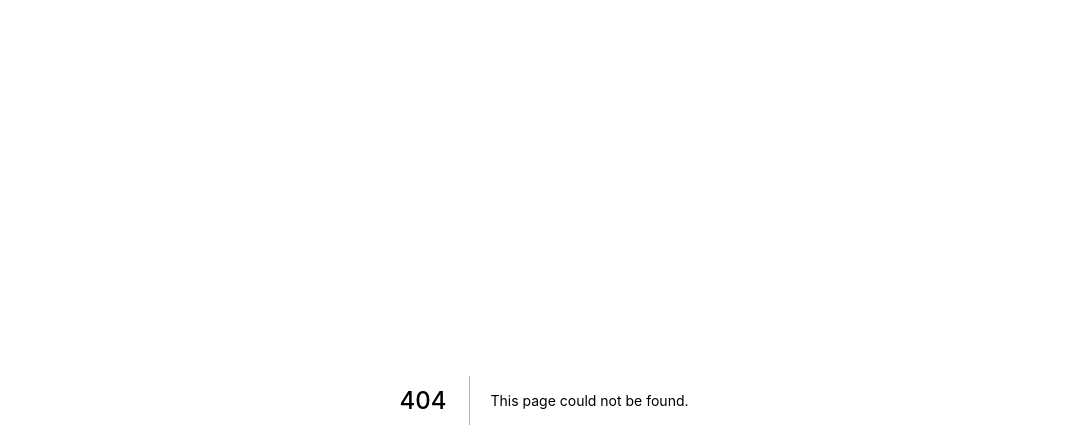
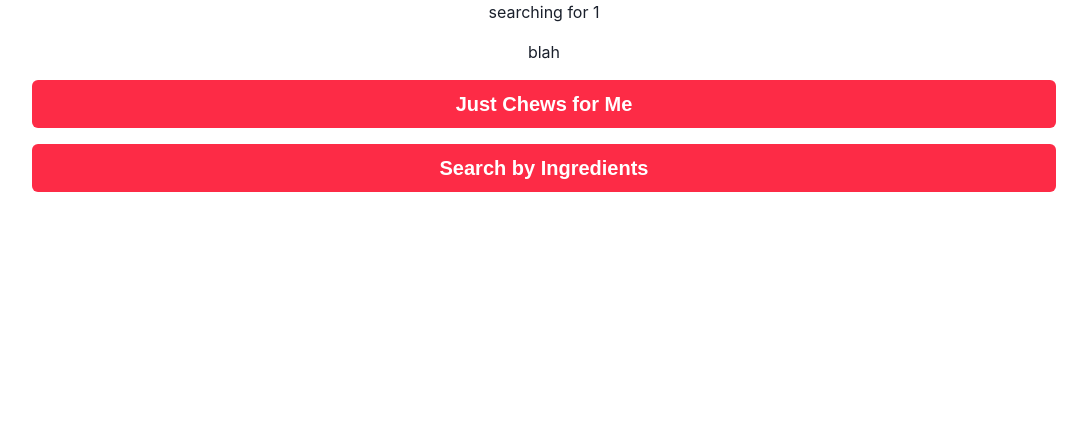
Before and after one commit to simonpartridge86/Chews-App-Frontend, a Next.js app: page /search-select/1 in a window 1280 px wide. Before the commit this address had no page. Shown: the top 448 px of the page, without its empty margins (96-1183 px from the left). Built offline with nearby package versions, Linux system fonts and the light colour scheme; a web font is replaced by a local one.

Commit message:
refactored options page into 2 seperate ones - WIP
Co-authored-by: Simon Partridge <simonpartridge86@gmail.com>

```diff
--- a/pages/meal-select.js
+++ b/pages/meal-select.js
@@ -1,15 +1,16 @@
 import MainButton from "../components/MainButton";
-import { Stack, HStack, VStack } from "@chakra-ui/react";
-import { useState } from "react";
+import { VStack } from "@chakra-ui/react";
+import { useRouter } from "next/router";
 
 import React from "react";
 
 export default function MealSelect() {
-  const [mealChoice, setMealChoice] = useState("");
-  function handleClick(meal) {
-    setMealChoice(meal);
-    console.log(mealChoice);
-  }
+  const router = useRouter();
+  // const [mealChoice, setMealChoice] = useState("");
+  // function handleClick(meal) {
+  //   setMealChoice(meal);
+  //   console.log(mealChoice);
+  // }
 
   return (
     <div className="h-screen">
@@ -27,7 +28,11 @@ export default function MealSelect() {
             colorMode="dark"
             buttonWidth="80%"
             onClick={() => {
-              handleClick("breakfast");
+              // const meal = "breakfast";
+              router.push({
+                pathname: "/search-select/{meal}",
+                query: { meal: "breakfast" },
+              });
             }}
           />
           <MainButton
@@ -36,7 +41,10 @@ export default function MealSelect() {
             colorMode="dark"
             buttonWidth="80%"
             onClick={() => {
-              handleClick("main");
+              router.push({
+                pathname: "/search-select/{meal}",
+                query: { meal: "main" },
+              });
             }}
           />
           <MainButton
@@ -45,7 +53,10 @@ export default function MealSelect() {
             colorMode="dark"
             buttonWidth="80%"
             onClick={() => {
-              handleClick("dessert");
+              router.push({
+                pathname: "/search-select/{meal}",
+                query: { meal: "dessert" },
+              });
             }}
           />
         </VStack>
@@ -53,3 +64,23 @@ export default function MealSelect() {
     </div>
   );
 }
+
+// import { useRouter } from 'next/router'
+
+// export default function ReadMore({ post }) {
+//   const router = useRouter()
+
+//   return (
+//     <button
+//       type="button"
+//       onClick={() => {
+//         router.push({
+//           pathname: '/search-select/{meal}',
+//           query: { meal: mealChoice },
+//         })
+//       }}
+//     >
+//       Click here to read more
+//     </button>
+//   )
+// }
--- a/pages/search-select.js
+++ /dev/null
@@ -1,26 +0,0 @@
-import React from "react";
-
-export default function SearchSelect({ mealChoice }) {
-  return (
-    <main>
-      <VStack spacing={4} align="center">
-        <h2>
-          Searching for{" "}
-          {mealChoice.charAt(0).toUpperCase() + mealChoice.slice(1)}
-        </h2>
-        <MainButton
-          buttonText="Just Chews for Me"
-          buttonSize="lg"
-          colorMode="dark"
-          buttonWidth="80%"
-        />
-        <MainButton
-          buttonText="Search by Ingredients"
-          buttonSize="lg"
-          colorMode="dark"
-          buttonWidth="80%"
-        />
-      </VStack>
-    </main>
-  );
-}
--- /dev/null
+++ b/pages/search-select/[meal].js
@@ -0,0 +1,36 @@
+import { useRouter } from "next/router";
+import { useEffect, useState } from "react";
+import MainButton from "../../components/MainButton";
+import { VStack } from "@chakra-ui/react";
+
+import React from "react";
+
+export default function SearchSelect() {
+  const [meal, setMeal] = useState("");
+  const router = useRouter();
+  useEffect(() => {
+    if (!router.isReady) return;
+    setMeal(router.query.meal);
+  }, [router.isReady]);
+  return (
+    <main>
+      <VStack spacing={4} align="center">
+        <h2>searching for {meal}</h2>
+        {/* <h2>Searching for {meal.charAt(0).toUpperCase() + meal.slice(1)}</h2> */}
+        <h2>blah</h2>
+        <MainButton
+          buttonText="Just Chews for Me"
+          buttonSize="lg"
+          colorMode="dark"
+          buttonWidth="80%"
+        />
+        <MainButton
+          buttonText="Search by Ingredients"
+          buttonSize="lg"
+          colorMode="dark"
+          buttonWidth="80%"
+        />
+      </VStack>
+    </main>
+  );
+}
```
